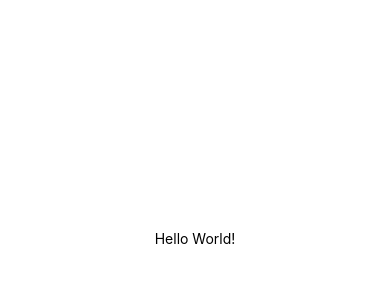
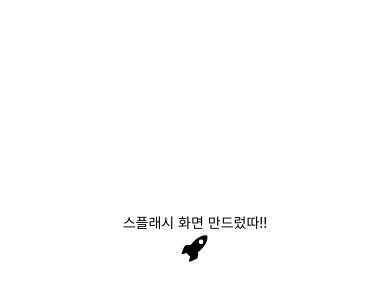
Before and after one commit to anteater333/Que-web, a React Native app: screen / in a window 390 px wide. Shown: the part 184-484 px from the top of the page. Built offline with nearby package versions, Linux system fonts and the light colour scheme.

Commit message:
[#1] feat - splash screen

```diff
--- a/App.tsx
+++ b/App.tsx
@@ -1,10 +1,57 @@
 import { StatusBar } from 'expo-status-bar';
 import { StyleSheet, Text, View } from 'react-native';
+import React, {useEffect, useState, useCallback} from 'react'
+import {Entypo} from '@expo/vector-icons'
+import * as SplashScreen from 'expo-splash-screen';
+import * as Font from 'expo-font'
 
 export default function App() {
+  const [appIsReady, setAppIsReady] = useState(false);
+  useEffect(() => {
+    /**
+     * Splash screen 함수
+     */
+    async function prepare() {
+      try {
+        // 리소스를 fetch하는 동안 splash를 보이게 하기
+        await SplashScreen.preventAutoHideAsync();
+
+        // 폰트  미리 로드. 여기다가 원하는 API콜을 만들 수 있음
+        await Font.loadAsync(Entypo.font);
+      }
+      catch (e) {
+        console.warn(e)
+      } finally {
+        // 어플리케이션에게 준비됐다고 말하기
+        setAppIsReady(true);
+      }
+    }
+
+    // 함수 호출
+    prepare();
+  }, []);
+
+  const onLayoutRootView = useCallback(async () => {
+    if (appIsReady) {
+      // 이 코드는 스플래시 화면이 바로 사라지게 만듬
+      // 우리가 'setAppIsReady' 다음 호출하면
+      // 앱이 미처 렌더링 되기 전의 빈 화면을 볼 수도 있음.
+      // 그러니까 root view가 layout을 생성한 것을 인식한 다음 사라지게 하는게 좋다.
+      await SplashScreen.hideAsync()
+    }
+  }, [appIsReady])
+
+  if (!appIsReady) {
+    return null;
+  }
+
   return (
-    <View style={styles.container}>
-      <Text>Hello World!</Text>
+    <View style={{
+      flex: 1, alignItems: 'center', justifyContent: 'center'
+      }}
+      onLayout={onLayoutRootView}>
+      <Text>스플래시 화면 만드렀따!!</Text>
+      <Entypo name="rocket" size={30} />
       <StatusBar style="auto" />
     </View>
   );
--- a/app.json
+++ b/app.json
@@ -7,7 +7,7 @@
     "icon": "./assets/icon.png",
     "splash": {
       "image": "./assets/splash.png",
-      "resizeMode": "contain",
+      "resizeMode": "cover",
       "backgroundColor": "#ffffff"
     },
     "updates": {
--- a/package.json
+++ b/package.json
@@ -15,7 +15,9 @@
     "react": "17.0.1",
     "react-dom": "17.0.1",
     "react-native": "0.64.3",
-    "react-native-web": "0.17.1"
+    "react-native-web": "0.17.1",
+    "expo-splash-screen": "~0.14.1",
+    "expo-font": "~10.0.4"
   },
   "devDependencies": {
     "@babel/core": "^7.12.9",
```
Also changed, not shown: assets/splash.png, 1 other file (tests, documents, lock files or other folders).
